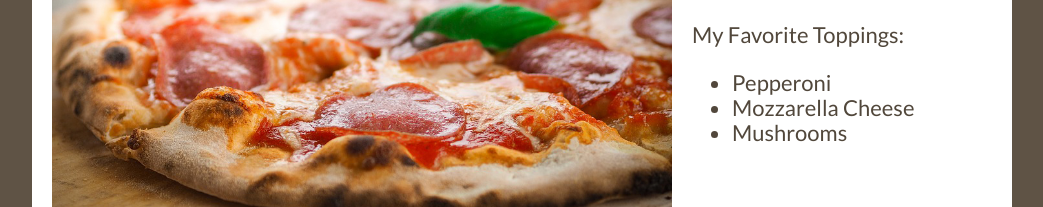
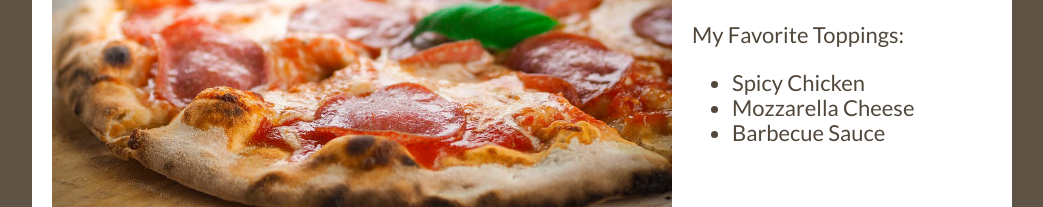
Before and after one commit to iselagmlearner/Pizza, a plain HTML site: page index.html in a window 1280 px wide. Shown: the part 197-404 px from the top of the page, without its empty margins (118-1161 px from the left). Drawn offline with nearby package versions, Linux system fonts and the light colour scheme; a web font is replaced by a local one.

Commit message:
Update index.html
Topping Changes

```diff
--- a/index.html
+++ b/index.html
@@ -22,9 +22,9 @@
     <h1>Pizza!</h1>
     <p>My Favorite Toppings: </p>
     <ul>
-      <li>Pepperoni</li>
+      <li>Spicy Chicken</li>
       <li>Mozzarella Cheese</li>
-      <li>Mushrooms</li>
+      <li>Barbecue Sauce</li>
     </ul>
   </div>
 </div>
```
